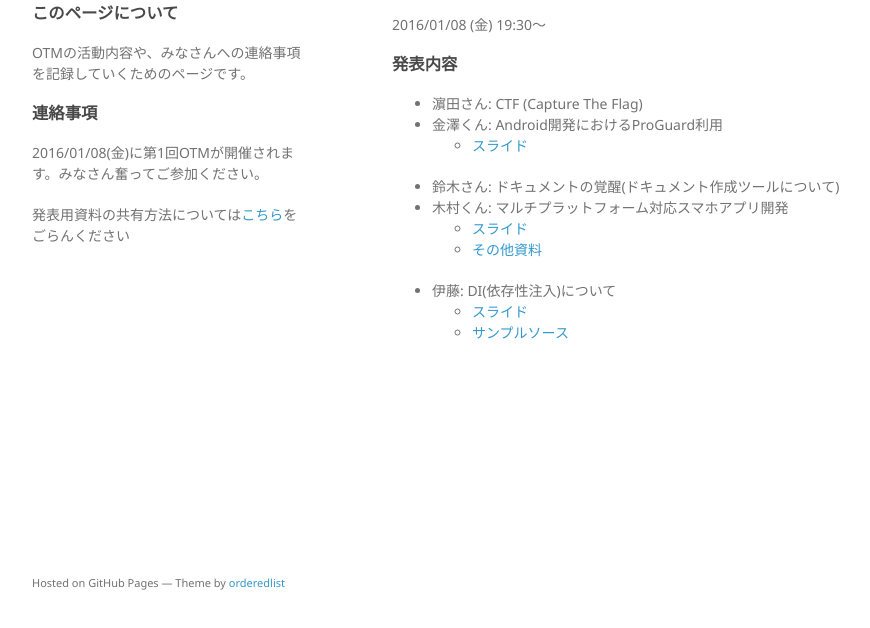
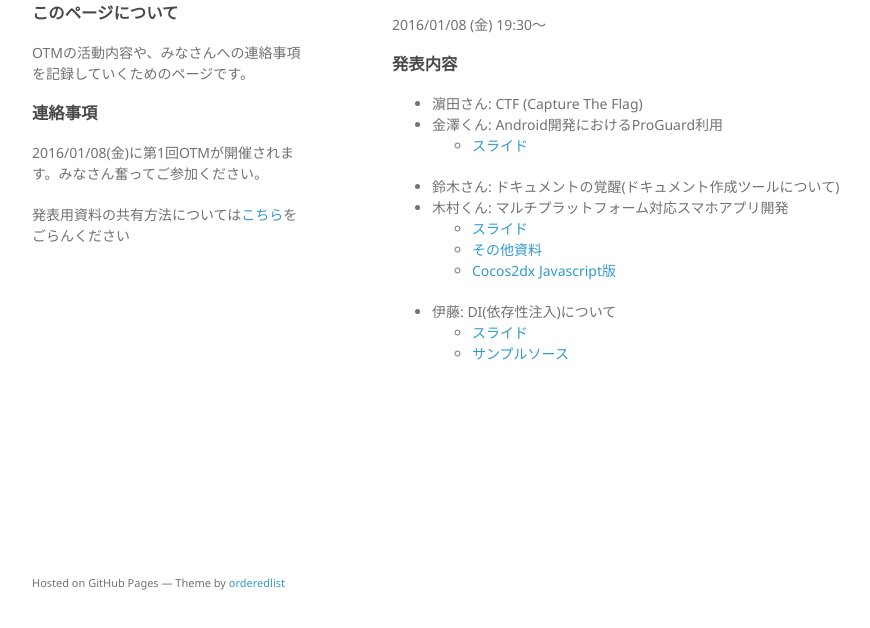
Before and after one commit to yuizho/yuizho.github.io, a plain HTML site: page index.html in a window 1280 px wide. Shown: the part 138-766 px from the top of the page, without its empty margins (178-1048 px from the left). Drawn offline with Linux system fonts and the light colour scheme.

Commit message:
木村です。勝手に修正ごめん

```diff
--- a/index.html
+++ b/index.html
@@ -44,6 +44,7 @@
             <ul>
               <li><a href="https://www.slideshare.net/secret/l7liD19V8doiGD" class="commit-link">スライド</a></li>
               <li><a href="https://github.com/mitsuhero/cocos2dxtest" class="commit-link">その他資料</a></li>
+              <li><a href="http://mitsuhero.github.io/" class="commit-link">Cocos2dx Javascript版</a></li>
             </ul>
           </li>
           <li>伊藤: DI(依存性注入)について
```
